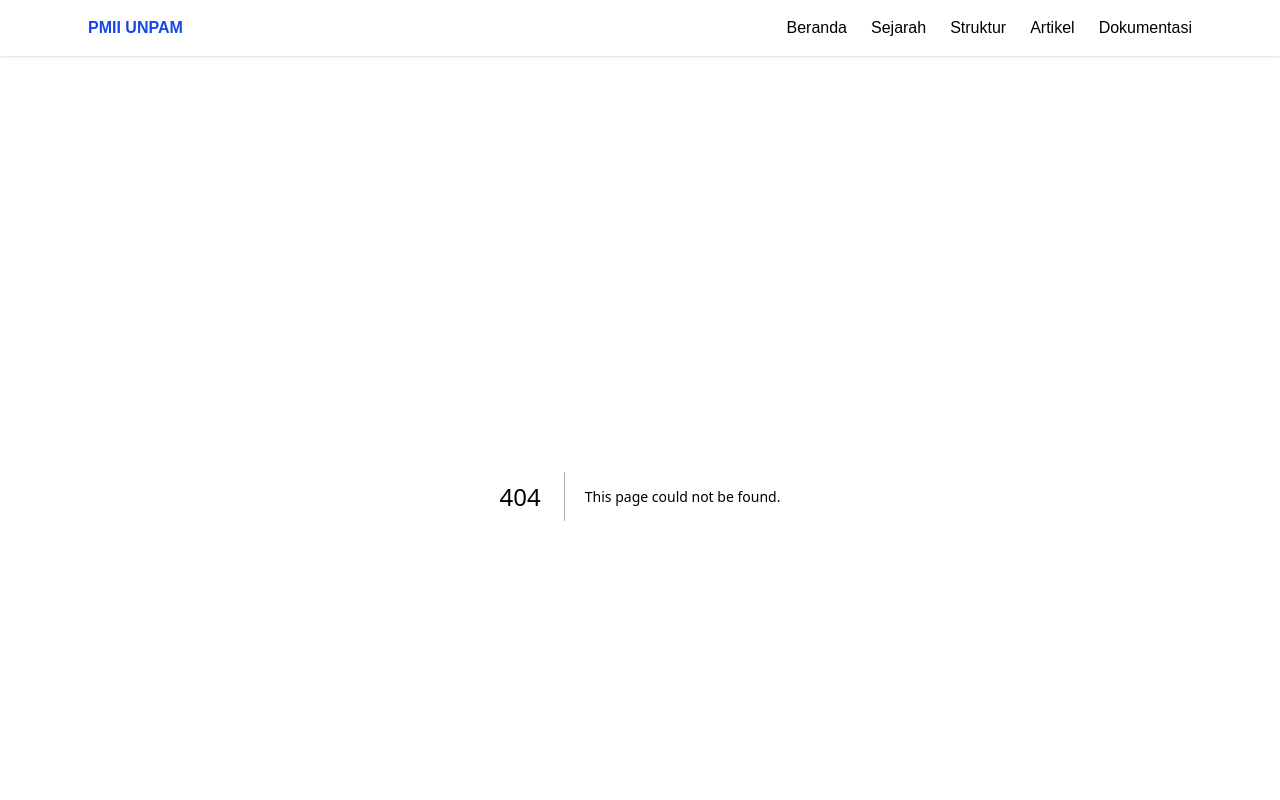
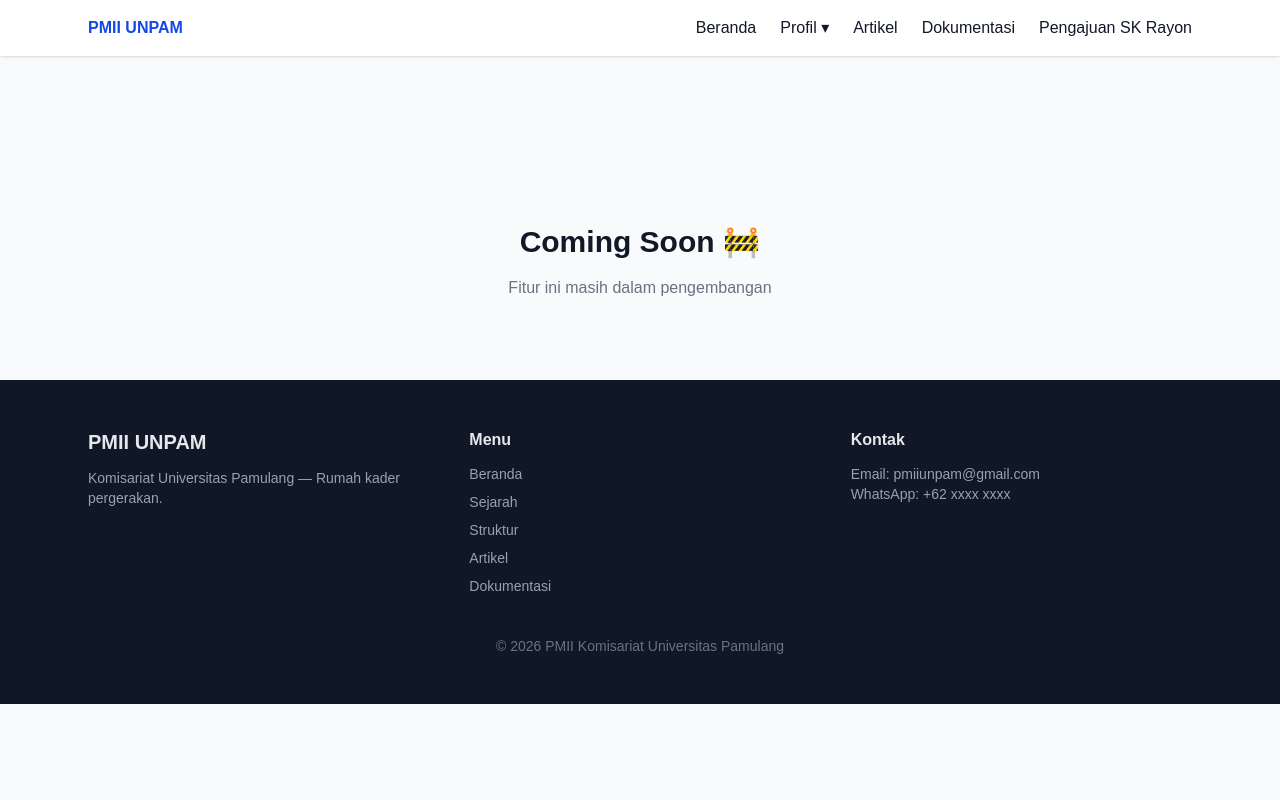
Before and after one commit to akhsyaUbaidika/pmii-unpam, a Next.js app: page /pengajuan-sk in a window 1280 px wide. Before the commit this address had no page. Shown: the top 800 px of the page. Built offline with nearby package versions, Linux system fonts and the light colour scheme.

Commit message:
fix navbar & add page SK pengajuan Rayon(soon)

```diff
--- /dev/null
+++ b/app/pengajuan-sk/page.tsx
@@ -0,0 +1,12 @@
+export default function Page() {
+  return (
+    <div className="pt-32 text-center">
+      <h1 className="text-3xl font-bold">
+        Coming Soon 🚧
+      </h1>
+      <p className="mt-4 text-gray-500">
+        Fitur ini masih dalam pengembangan
+      </p>
+    </div>
+  );
+}
--- a/components/Navbar.tsx
+++ b/components/Navbar.tsx
@@ -5,6 +5,7 @@ import Link from "next/link";
 
 export default function Navbar() {
   const [open, setOpen] = useState(false);
+  const [profilOpen, setProfilOpen] = useState(false);
 
   return (
     <nav className="bg-white shadow fixed w-full z-50">
@@ -15,17 +16,38 @@ export default function Navbar() {
         </h1>
 
         {/* DESKTOP */}
-        <div className="hidden md:flex gap-6">
+        <div className="hidden md:flex gap-6 items-center">
+
           <Link href="/">Beranda</Link>
-          <Link href="/profil/sejarah">Sejarah</Link>
-          <Link href="/profil/struktur">Struktur</Link>
+
+          {/* DROPDOWN PROFIL */}
+          <div className="relative group">
+            <button className="hover:text-blue-600">
+              Profil ▾
+            </button>
+
+            <div className="absolute hidden group-hover:block bg-white shadow rounded mt-2 w-40">
+              <Link href="/profil/sejarah" className="block px-4 py-2 hover:bg-gray-100">
+                Sejarah
+              </Link>
+              <Link href="/profil/struktur" className="block px-4 py-2 hover:bg-gray-100">
+                Struktur
+              </Link>
+            </div>
+          </div>
+
           <Link href="/artikel">Artikel</Link>
           <Link href="/dokumentasi">Dokumentasi</Link>
+
+          {/* MENU BARU */}
+          <Link href="/pengajuan-sk">
+            Pengajuan SK Rayon
+          </Link>
         </div>
 
         {/* MOBILE BUTTON */}
         <button
-          className="md:hidden"
+          className="md:hidden text-2xl"
           onClick={() => setOpen(!open)}
         >
           ☰
@@ -34,12 +56,45 @@ export default function Navbar() {
 
       {/* MOBILE MENU */}
       {open && (
-        <div className="md:hidden px-6 pb-4 space-y-3">
-          <Link href="/">Beranda</Link>
-          <Link href="/profil/sejarah">Sejarah</Link>
-          <Link href="/profil/struktur">Struktur</Link>
-          <Link href="/artikel">Artikel</Link>
-          <Link href="/dokumentasi">Dokumentasi</Link>
+        <div className="md:hidden bg-white px-6 pb-6 space-y-3 shadow">
+
+          <Link href="/" className="block">
+            Beranda
+          </Link>
+
+          {/* PROFIL DROPDOWN MOBILE */}
+          <div>
+            <button
+              onClick={() => setProfilOpen(!profilOpen)}
+              className="w-full text-left"
+            >
+              Profil ▾
+            </button>
+
+            {profilOpen && (
+              <div className="ml-4 mt-2 space-y-2">
+                <Link href="/profil/sejarah" className="block">
+                  Sejarah
+                </Link>
+                <Link href="/profil/struktur" className="block">
+                  Struktur
+                </Link>
+              </div>
+            )}
+          </div>
+
+          <Link href="/artikel" className="block">
+            Artikel
+          </Link>
+
+          <Link href="/dokumentasi" className="block">
+            Dokumentasi
+          </Link>
+
+          <Link href="/pengajuan-sk" className="block">
+            Pengajuan SK Rayon
+          </Link>
+
         </div>
       )}
     </nav>
```
